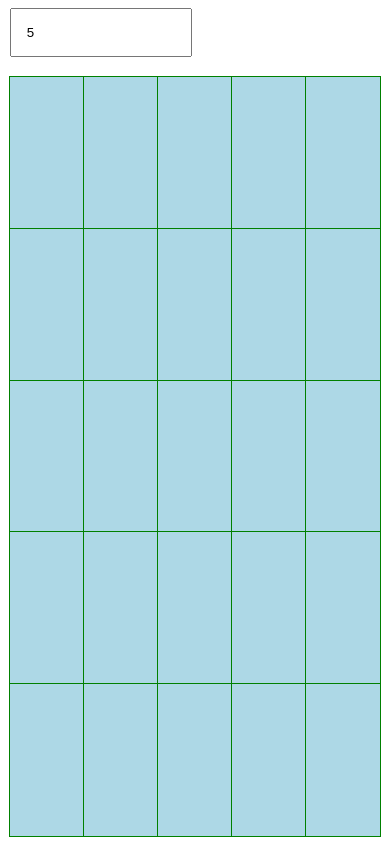
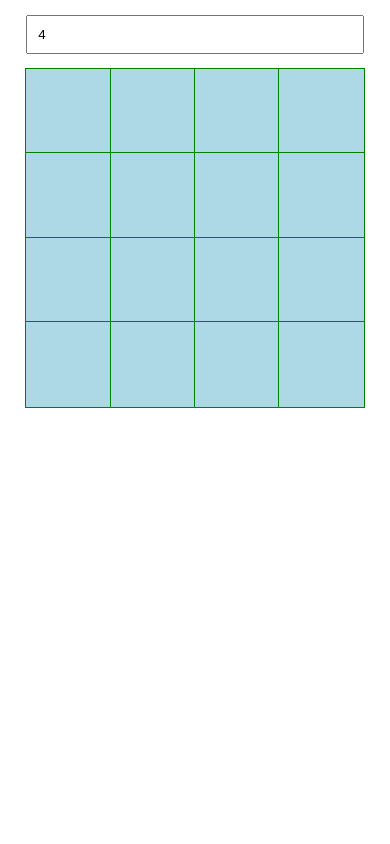
Before and after one commit to mrstrangeguy/grid-pattern, a Vue app: page / in a window 390 px wide. Built offline with nearby package versions, Linux system fonts and the light colour scheme.

Commit message:
fix: mobile responsiveness

```diff
--- a/src/App.vue
+++ b/src/App.vue
@@ -1,9 +1,15 @@
 <template>
-  <div class="container">
-    <input type="number" placeholder="Enter number of rows and columns" v-model="rowCount" />
-    <div class="grid-container">
-      <grid :row-count="rowCount" />
-    </div>
+  <div class="grid-container">
+    <div></div>
+      <input
+        type="number"
+        placeholder="Enter number of rows and columns"
+        min="2"
+        max="25"
+        v-model="rowCount"
+        @keydown="onKeyDown"
+      />
+    <grid :row-count="gridOrder" />
   </div>
 </template>
 
@@ -11,20 +17,51 @@
 import { ref } from "vue";
 import Grid from "./components/Grid.vue";
 
-const rowCount = ref<number>(5);
+const rowCount = ref<number>(4);
+const gridOrder = ref<number>(4);
+
+const onKeyDown = (event: KeyboardEvent) => {
+  if (event.key !== "Enter") return;
+
+  if (rowCount.value < 4) {
+    alert("Input must be greater than or equal to 4");
+    return;
+  } else if (rowCount.value > 25) {
+    alert("Input must be greater less or equal to 25");
+    return;
+  }
+
+  gridOrder.value = rowCount.value
+};
 </script>
 
 <style scoped>
 input {
   display: block;
-  padding: 15px;
-  width: 40%;
-  margin-bottom: 20px;
+  padding: 10px 15px;
+  width: 100%;
 }
+
 input::placeholder {
   font-size: 16px;
 }
-/* .grid-container {
-  height: 90vh;
-} */
+
+.grid-container {
+  display: flex;
+  flex-direction: column;
+  align-items: center;
+  justify-content: flex-start;
+  gap: 15px;
+  height: 100vh;
+}
+
+@media screen and (max-width: 768px) {
+  input {
+    padding: 10px;
+  }
+
+  input::placeholder {
+    font-size: 14px;
+  }
+}
 </style>
--- a/src/components/Grid.vue
+++ b/src/components/Grid.vue
@@ -9,7 +9,7 @@
   >
     <button
       v-for="(_, index) in Array(rowCount * rowCount)"
-      @click="onSelectBox(index)"
+      @dblclick="onSelectBox(index)"
       :class="[
         'box',
         {
@@ -144,11 +144,6 @@ const isConcurrentBox = (index: number) => {
 </script>
 
 <style lang="scss" scoped>
-.container {
-  height: 90vh;
-  width: 95vw;
-}
-
 .box {
   display: block;
   border: none;
@@ -170,4 +165,33 @@ const isConcurrentBox = (index: number) => {
 .concurrent-box-color {
   background-color: aquamarine;
 }
+
+.container {
+  height: 85vh;
+  aspect-ratio: 1/1;
+}
+
+@media screen and (max-width: 768px) {
+  .container {
+    height: 80vh;
+  }
+}
+
+@media screen and (max-width: 560px) {
+  .container {
+    height: 65vh;
+  }
+}
+
+@media screen and (max-width: 480px) {
+  .container {
+    height: 40vh;
+  }
+}
+
+@media screen and (max-width: 375px) {
+  .container {
+    height: 40vh;
+  }
+}
 </style>
--- a/src/style.css
+++ b/src/style.css
@@ -1,3 +1,7 @@
+* {
+  box-sizing: border-box;
+}
+
 body {
   padding: 0;
   margin: 0;
```
